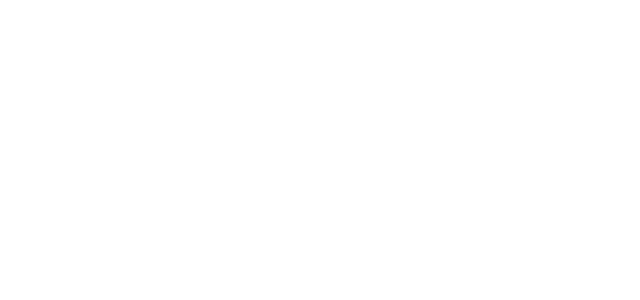
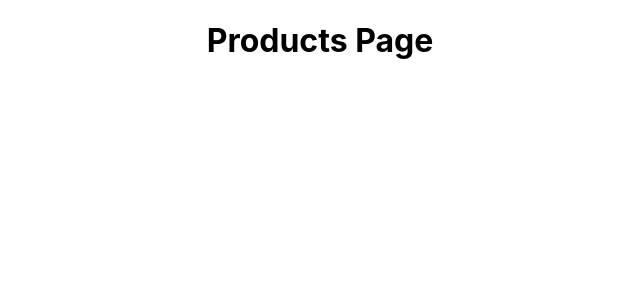
Before and after one commit to connorwarme/shopping-cart, a React (Create React App) app: page /products in a window 1280 px wide. Shown: the top 300 px of the page, without its empty margins (320-960 px from the left). Built offline with nearby package versions, Linux system fonts and the light colour scheme.

Commit message:
Install react-router-dom, create initial components

```diff
--- a/package.json
+++ b/package.json
@@ -8,6 +8,7 @@
     "@testing-library/user-event": "^13.5.0",
     "react": "^18.2.0",
     "react-dom": "^18.2.0",
+    "react-router-dom": "^6.5.0",
     "react-scripts": "5.0.1",
     "web-vitals": "^2.1.4"
   },
--- a/src/App.js
+++ b/src/App.js
@@ -1,9 +1,19 @@
+import { Routes, Route } from "react-router-dom";
+import Home from "./components/Home";
+import About from "./components/About";
+import Products from "./components/Products";
+import Cart from "./components/Cart";
 import './App.css';
 
 function App() {
   return (
     <div className="App">
-
+      <Routes>
+        <Route path="/" element={<Home />} />
+        <Route path="/about" element={<About />} />
+        <Route path="/products" element={<Products />} />
+        <Route path="/cart" element={<Cart />} />
+      </Routes>
     </div>
   );
 }
--- /dev/null
+++ b/src/components/About.js
@@ -0,0 +1,11 @@
+import React from "react";
+
+const About = () => {
+    return (
+        <div className="about">
+            <h1>About Amity</h1>
+        </div>
+    )
+}
+
+export default About;
--- /dev/null
+++ b/src/components/Cart.js
@@ -0,0 +1,11 @@
+import React from "react";
+
+const Cart = () => {
+    return (
+        <div className="cart">
+            <h1>Shopping Cart</h1>
+        </div>
+    )
+}
+
+export default Cart;
--- /dev/null
+++ b/src/components/Home.js
@@ -0,0 +1,11 @@
+import React from "react";
+
+const Home = () => {
+    return (
+        <div className="home">
+            <h1>Home</h1>
+        </div>
+    )
+}
+
+export default Home;
--- /dev/null
+++ b/src/components/Products.js
@@ -0,0 +1,11 @@
+import React from "react";
+
+const Products = () => {
+    return (
+        <div className="products">
+            <h1>Products Page</h1>
+        </div>
+    )
+}
+
+export default Products;
--- a/src/index.js
+++ b/src/index.js
@@ -1,11 +1,14 @@
 import React from 'react';
 import ReactDOM from 'react-dom/client';
+import { BrowserRouter } from 'react-router-dom';
 import './index.css';
 import App from './App';
 
 const root = ReactDOM.createRoot(document.getElementById('root'));
 root.render(
   <React.StrictMode>
-    <App />
+    <BrowserRouter>
+      <App />
+    </BrowserRouter>
   </React.StrictMode>
 );
```
Also changed, not shown: 1 other file (tests, documents, lock files or other folders).
